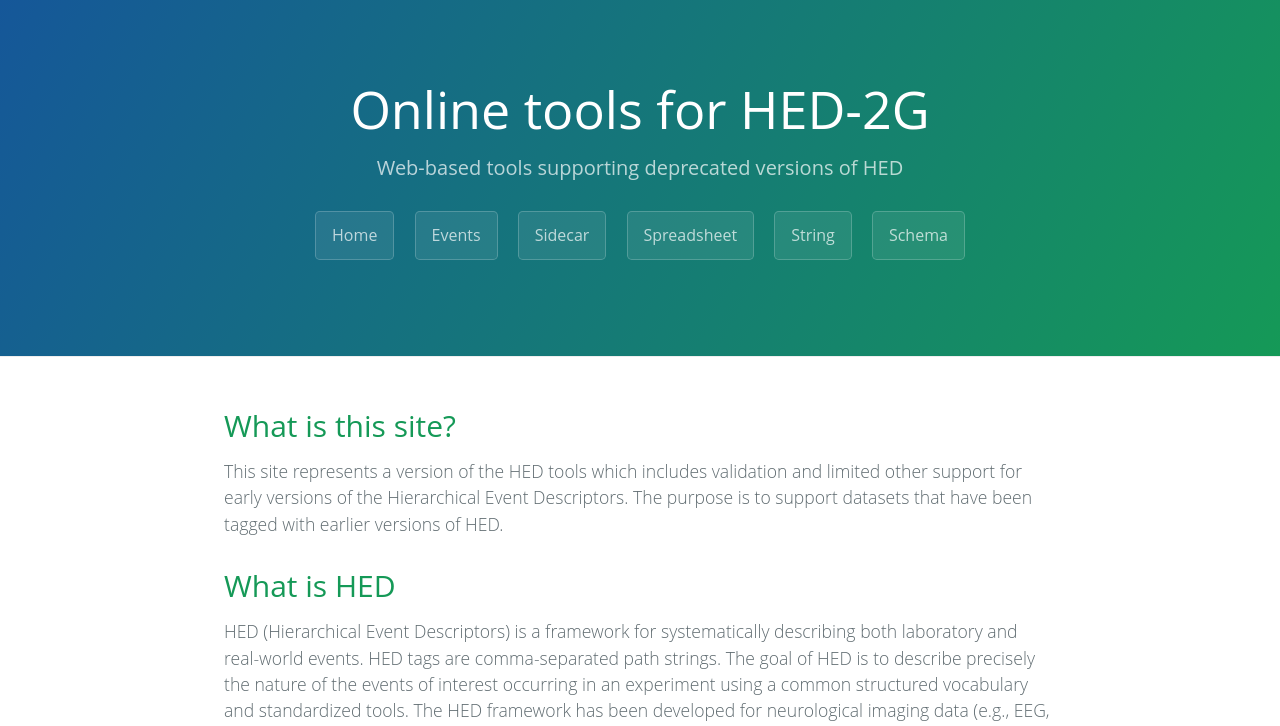
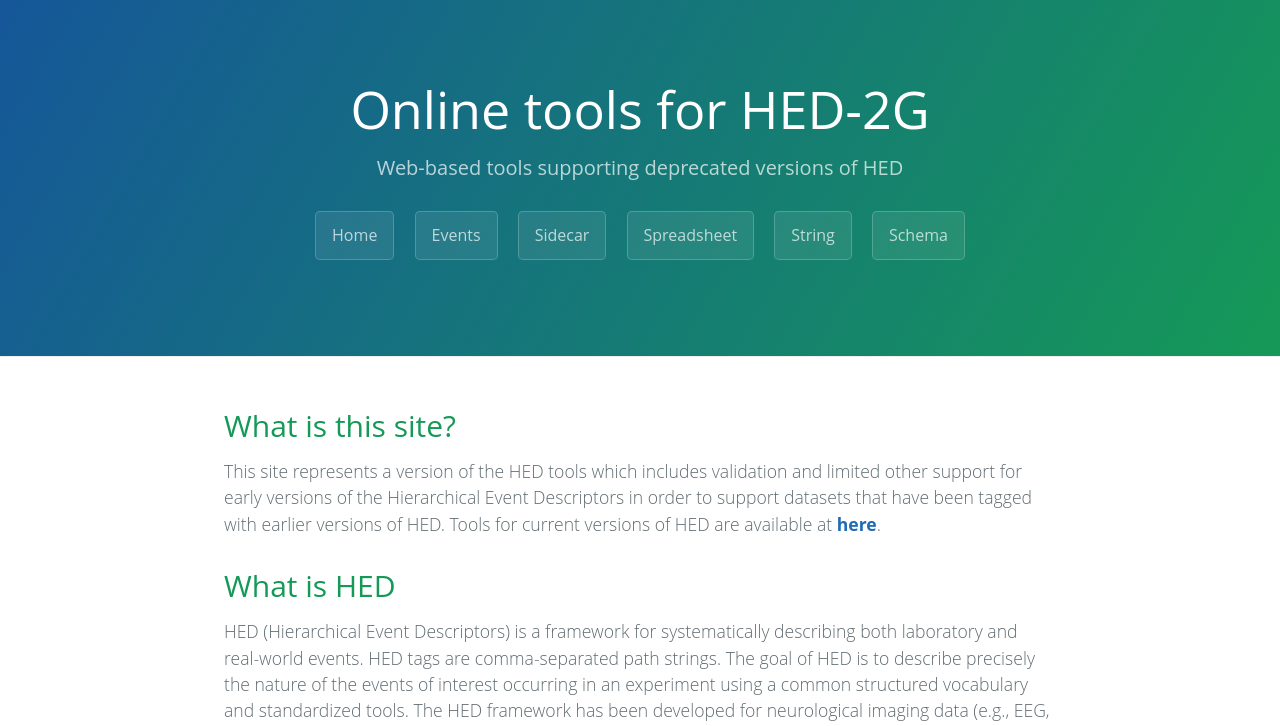
Before and after one commit to hed-standard/hed2-python, a Python web app: template web2tools/hedweb/templates/hed-tools-home.html in a window 1280 px wide. Shown: the top 726 px of the page. Run offline with Jinja, Linux system fonts and the light colour scheme; the template is opened without the code that fills it, so the values that code supplies are empty; some libraries are stand-ins or nearby versions.

Commit message:
Added a link to the HED3 online tools

```diff
--- a/web2tools/hedweb/templates/hed-tools-home.html
+++ b/web2tools/hedweb/templates/hed-tools-home.html
@@ -2,8 +2,10 @@
 {% block content %}
     <h2>What is this site?</h2>
     <p>This site represents a version of the HED tools which includes validation and limited other support for
-        early versions of the Hierarchical Event Descriptors.  The purpose is to support datasets that have
-        been tagged with earlier versions of HED.</p>
+        early versions of the Hierarchical Event Descriptors in order to support datasets that have
+        been tagged with earlier versions of HED. Tools for current versions of HED are available
+        at <a href="../hed/"><b>here</b></a>.
+    </p>
 
     <h2>What is HED</h2>
     <p>HED (Hierarchical Event Descriptors) is a framework for systematically describing both laboratory and real-world
```
